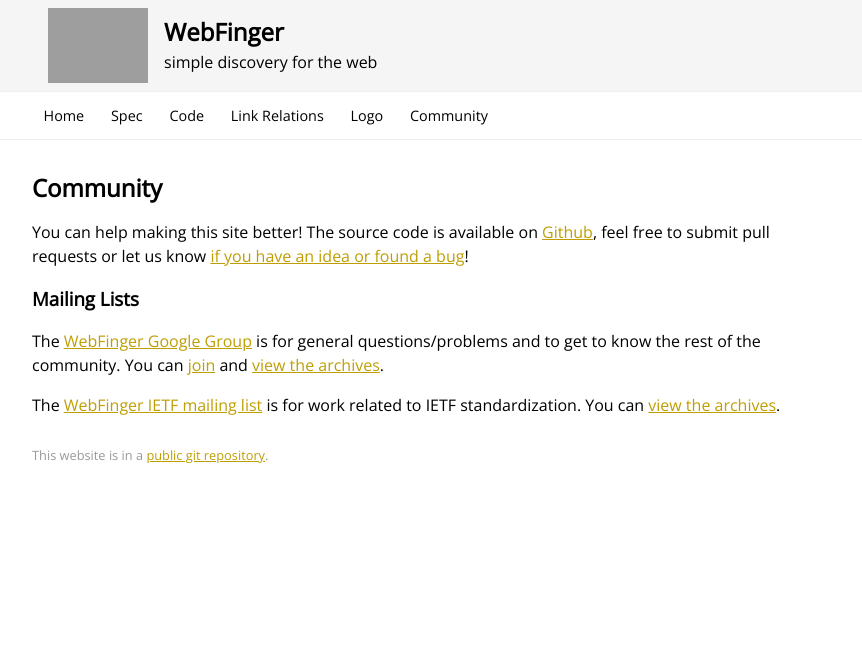
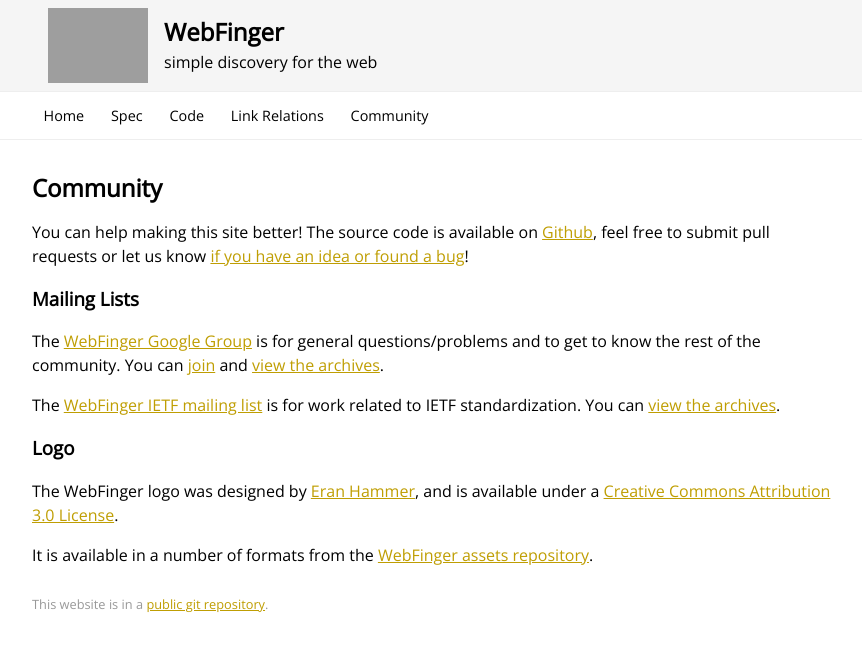
Before and after one commit to webfinger/webfinger.net, a Jekyll site: the page built from community.md, in a window 1280 px wide. Shown: the top 651 px of the page, without its empty margins (208-1070 px from the left). Built offline with Jekyll 4.4.1, drawn with Linux system fonts in a browser that asks for light colours.

Commit message:
move logo to community page
also wrap existing content on community page and move links to after
text.

```diff
--- a/_layouts/default.html
+++ b/_layouts/default.html
@@ -23,7 +23,6 @@
         <li><a href="http://tools.ietf.org/html/rfc7033" rel="external">Spec</a></li>
         <li><a href="/code/">Code</a></li>
         <li><a href="/rel/">Link Relations</a></li>
-        <li><a href="/logo/">Logo</a></li>
         <li><a href="/community/">Community</a></li>
       </ul>
     </nav>
--- a/community.md
+++ b/community.md
@@ -5,10 +5,37 @@
 
 ## Community ##
 
-You can help making this site better! The source code is available on [Github](https://github.com/webfinger/webfinger.net), feel free to submit pull requests or let us know [if you have an idea or found a bug](https://github.com/webfinger/webfinger.net/issues/new)!
+You can help making this site better! The source code is available on
+[Github][github-repo], feel free to submit pull requests or let us know [if you
+have an idea or found a bug][new-issue]!
+
+[github-repo]: https://github.com/webfinger/webfinger.net
+[new-issue]: https://github.com/webfinger/webfinger.net/issues/new
+
 
 ### Mailing Lists ###
 
-The [WebFinger Google Group](https://groups.google.com/forum/#!forum/webfinger) is for general questions/problems and to get to know the rest of the community. You can [join](https://groups.google.com/forum/#!forum/webfinger/join) and [view the archives](https://groups.google.com/forum/#!forum/webfinger).
+The [WebFinger Google Group][google-group] is for general questions/problems
+and to get to know the rest of the community.  You can [join][google-join] and
+[view the archives][google-archives].
 
-The [WebFinger IETF mailing list](https://www.ietf.org/mailman/listinfo/webfinger) is for work related to IETF standardization. You can [view the archives](http://www.ietf.org/mail-archive/web/webfinger/).
+The [WebFinger IETF mailing list][ietf-list] is for work related to IETF
+standardization. You can [view the archives][ietf-archives].
+
+[google-group]: https://groups.google.com/forum/#!forum/webfinger
+[google-join]: https://groups.google.com/forum/#!forum/webfinger/join
+[google-archives]: https://groups.google.com/forum/#!forum/webfinger
+[ietf-list]: https://www.ietf.org/mailman/listinfo/webfinger
+[ietf-archives]: http://www.ietf.org/mail-archive/web/webfinger/
+
+
+### Logo ###
+
+The WebFinger logo was designed by [Eran Hammer][], and is available under a
+[Creative Commons Attribution 3.0 License][cc-by].
+
+It is available in a number of formats from the [WebFinger assets repository][].
+
+[Eran Hammer]: http://hueniverse.com/
+[cc-by]: http://creativecommons.org/licenses/by/3.0/
+[WebFinger assets repository]: https://github.com/webfinger/assets/tree/gh-pages/logo
--- a/css/style.css
+++ b/css/style.css
@@ -18,7 +18,7 @@
   text-decoration: none;
 }
 
-#logo {
+header #logo {
   height: 75px;
   float: left;
   margin: 0 1em;
```
Also changed, not shown: logo.md (+2 -10 lines).
